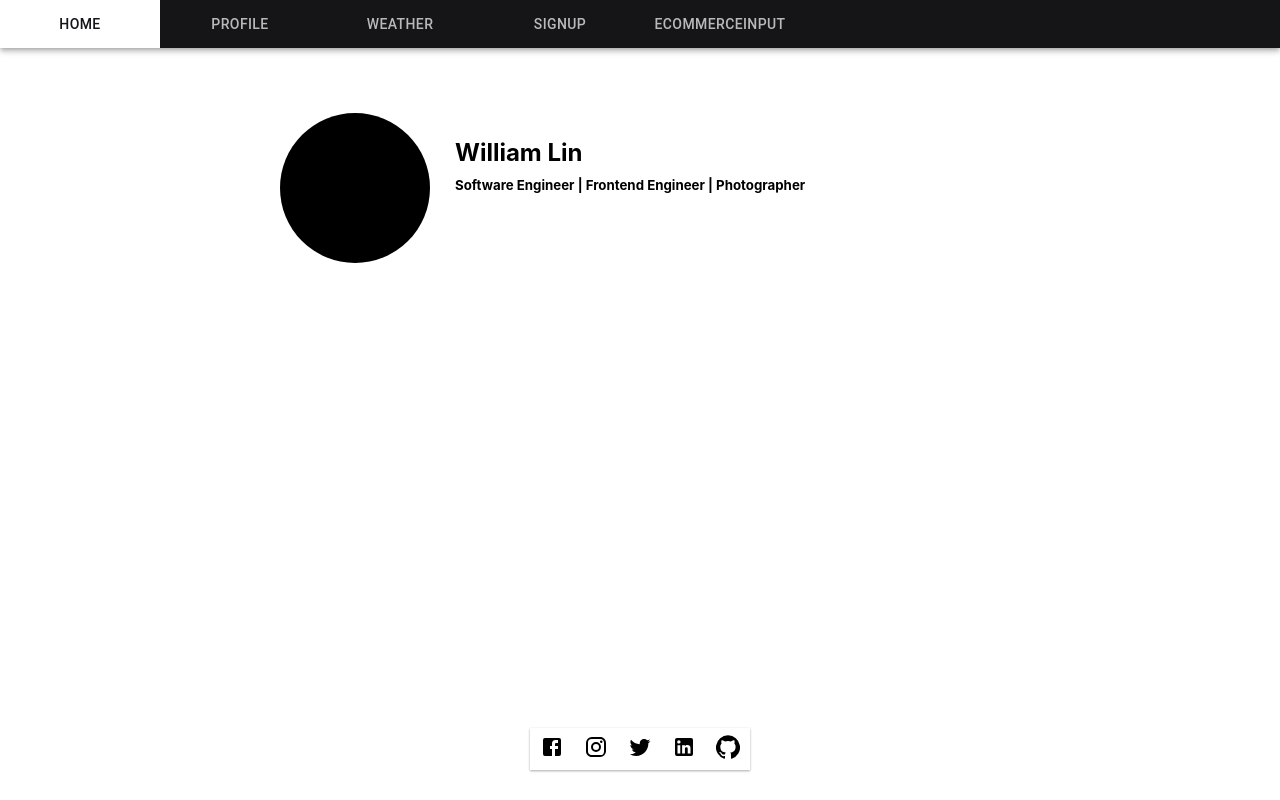
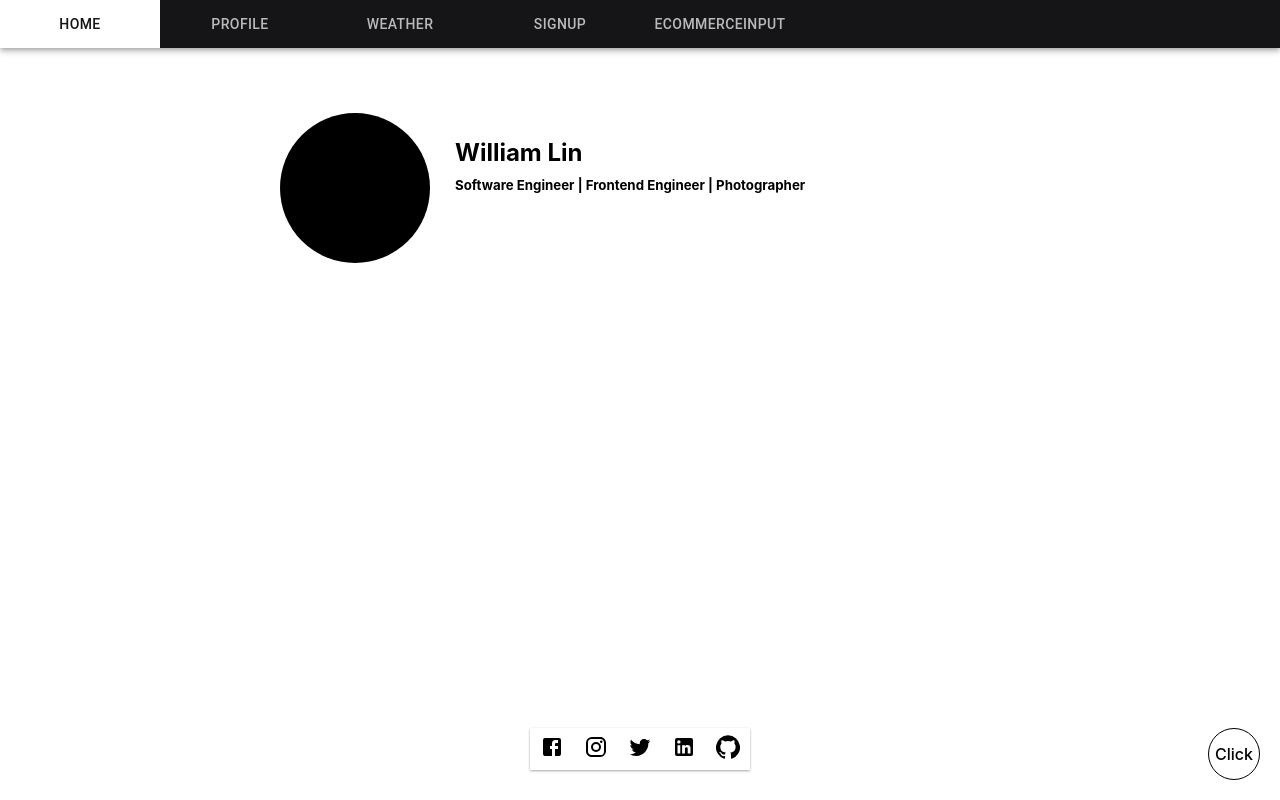
Before and after one commit to Ruila/react-pratice, a React (Create React App) app in the folder hello-world/: page /profile in a window 1280 px wide. Built offline with nearby package versions, Linux system fonts and the light colour scheme; no server answers.

Commit message:
add sidebar

```diff
--- a/hello-world/src/App.js
+++ b/hello-world/src/App.js
@@ -1,5 +1,6 @@
 import './App.css';
 import Nav from './components/nav.js';
+import SideBar from './components/SideBar/sidebar.js';
 import Login from './components/Login/login.js';
 import Home from './components/Home/home.js';
 import Weather from './components/twoDaysWeatherComponents/weatherFrame.js';
@@ -30,6 +31,7 @@ class App extends Component  {
     return (
       <div>
         <Nav />
+        <SideBar />
         <Switch>
           <Route exact path="/" component={Home} />
           <Route exact path="/profile" component={Profile} />
--- /dev/null
+++ b/hello-world/src/components/SideBar/sidebar.js
@@ -0,0 +1,50 @@
+import React, { Component } from 'react';
+import { connect } from 'react-redux';
+import Drawer from '@material-ui/core/Drawer';
+
+class SideBar extends Component  {
+  constructor() {
+    super();
+    this.state = {
+        status: false
+    }
+    this.sideBarOpen = this.sideBarOpen.bind(this);
+    this.sideBarClose = this.sideBarClose.bind(this);
+  }
+
+  sideBarOpen () {
+      this.setState({status: true});
+  }
+
+  sideBarClose () {
+    this.setState({status: false});
+}
+
+  render(){
+   return (
+       <div id="SideBarBtn">
+        <React.Fragment key="right">
+            <div className="button" onClick={this.sideBarOpen}>Click</div>
+            <Drawer anchor="right" open={this.state.status} onClose={this.sideBarClose}>
+                <div id="drawerContent">
+                    <div className="unit">
+                        <span>登出</span>
+                    </div>
+
+                </div>
+            </Drawer>
+        </React.Fragment>
+       </div>
+   )
+
+  }
+}
+
+function mapStateToProps(state) {
+  return {
+    loginCheck: state.loginCheck
+  }
+}
+
+export default connect(mapStateToProps)(SideBar);
+// export default player_block;
--- a/hello-world/src/components/nav.js
+++ b/hello-world/src/components/nav.js
@@ -71,15 +71,19 @@ class Nav extends Component  {
     })
     return (
             <div className={`m-nav ${this.props.loginCheck?'':'hide'}`} >
-                <MuiThemeProvider theme={theme}>
+              <MuiThemeProvider theme={theme}>
                   <AppBar position="static">
-                    <Tabs value={this.state.current} onChange={this.handleChange} aria-label="simple tabs example" indicatorColor="secondary">
+                    <Tabs value={this.state.current}
+                          onChange={this.handleChange}
+                          aria-label="simple tabs example"
+                          indicatorColor="secondary"
+                          variant="scrollable"
+                          scrollButtons="auto">
                       <Tab label="Home" value={this.state.value[0]} component={Link} to={this.state.value[0]}/>
                       <Tab label="Profile" value="/profile" component={Link} to={this.state.value[1]} />
                       <Tab label="Weather" value="/weather" component={Link} to={this.state.value[2]} />
                       <Tab label="SignUp" value="/signup" component={Link} to={this.state.value[3]} />
                       <Tab label="eCommerceInput" value="/eCommerceInput" component={Link} to={this.state.value[4]} />
-                      {/* <Tab label="" icon={ <AccountCircleOutlinedIcon />} /> */}
                     </Tabs>
                   </AppBar>
                 </MuiThemeProvider>
--- a/hello-world/src/css/style.css
+++ b/hello-world/src/css/style.css
@@ -238,6 +238,9 @@ button {
     margin-left: 30px;
 }
 
+.m-nav {
+}
+
 .m-nav .MuiAppBar-colorPrimary {
     background-color: #151518;
 }
@@ -318,3 +321,40 @@ button {
 #sunOrRainModal .modal_content:focus {
     outline: none;
 }
+
+#SideBarBtn .button {
+    border: 1px solid #000000;
+    width: 50px;
+    height: 50px;
+    border-radius: 50%;
+    font-weight: 500;
+    display: flex;
+    justify-content: center;
+    align-items: center;
+    position: fixed;
+    right: 20px;
+    bottom: 20px;
+    cursor: pointer;
+}
+
+#SideBarBtn .button:hover {
+    background-color: #000000;
+    color: #ffffff;
+}
+
+#drawerContent {
+    min-width: 300px;
+    padding: 50px 10px;
+}
+#drawerContent .unit {
+    text-align: center;
+}
+#drawerContent .unit span {
+    padding: 5px 10px;
+    border-radius: 7px;
+}
+#drawerContent .unit span:hover {
+    background-color: #000000;
+    color: #ffffff;
+    cursor: pointer;
+}
```
